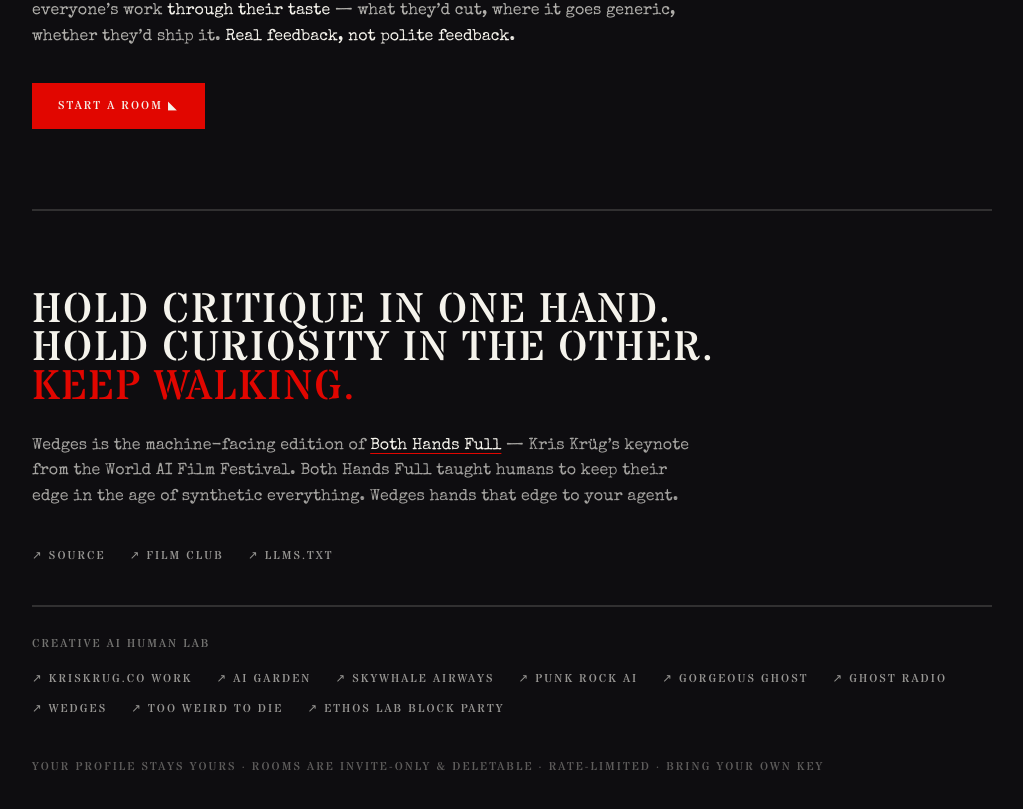
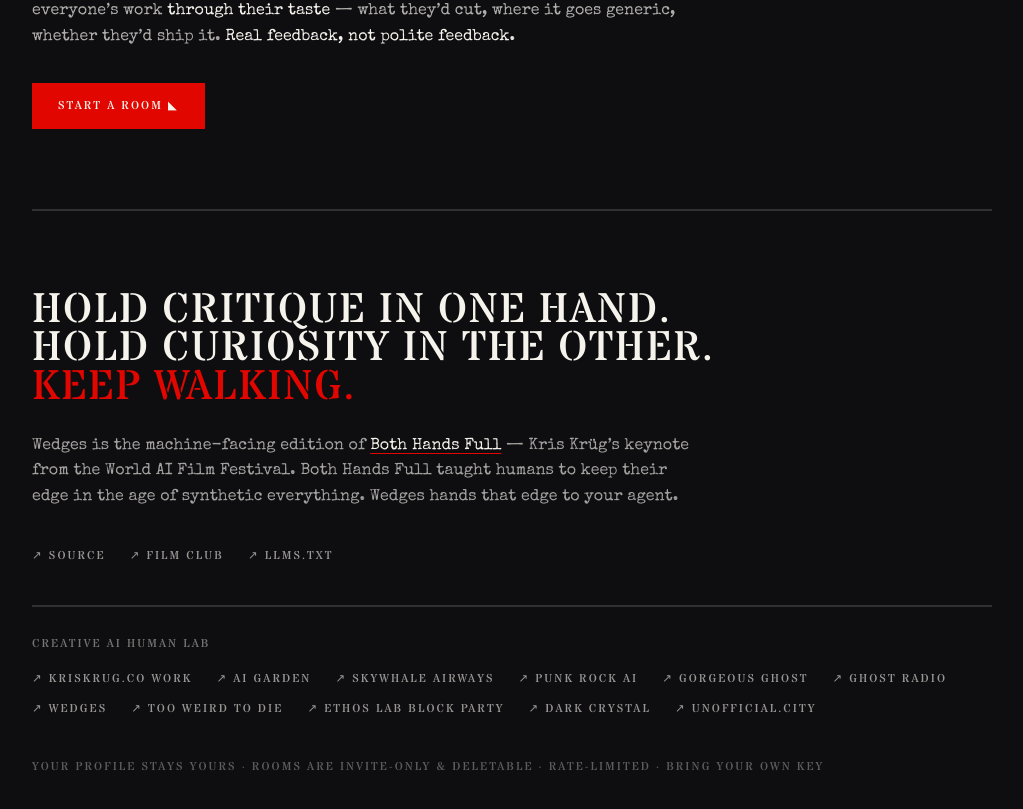
Before and after one commit to WalksWithASwagger/wedges, a Next.js app: page / in a window 1280 px wide. Shown: the part 3800-4609 px from the top of the page, without its empty margins (128-1151 px from the left). Built offline with nearby package versions, Linux system fonts and the light colour scheme.

Commit message:
feat: link Dark Crystal and unofficial.city in the lab network (#8)

```diff
--- a/app/page.tsx
+++ b/app/page.tsx
@@ -334,6 +334,12 @@ moving toward risky, specific cuts.`}
             <a href="https://ethosblockparty.com/the-day" className="kicker text-paper/60 hover:text-blood">
               ↗ Ethos Lab Block Party
             </a>
+            <a href="https://darkcrystal.app/" className="kicker text-paper/60 hover:text-blood">
+              ↗ Dark Crystal
+            </a>
+            <a href="https://unofficial.city/" className="kicker text-paper/60 hover:text-blood">
+              ↗ unofficial.city
+            </a>
           </div>
         </nav>
 
```
